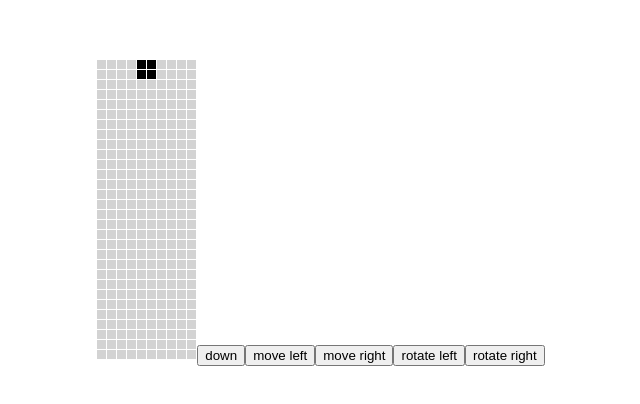
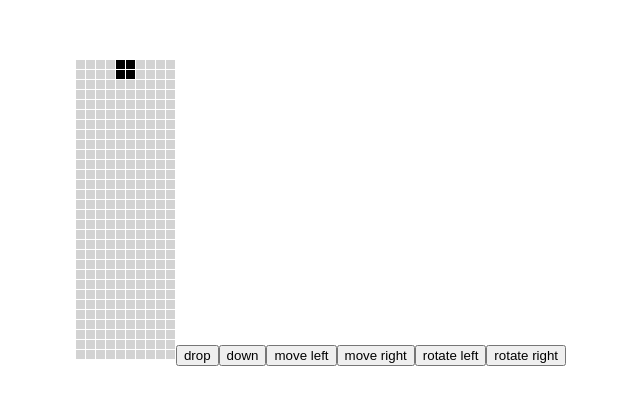
Before and after one commit to shprintuzt/Falling-Blocks, a Vue app: page / in a window 1280 px wide. Shown: the top 404 px of the page, without its empty margins (319-959 px from the left). Built offline with nearby package versions, Linux system fonts and the light colour scheme.

Commit message:
Fix drop.

```diff
--- a/src/classes/Board.ts
+++ b/src/classes/Board.ts
@@ -108,8 +108,8 @@ export class Board {
     }
 
     drop = (random = true): void => {
+        this.eraseCurrentPiece();
         while (this.canDo(PieceOp.Move, Direction.Down)) {
-            this.eraseCurrentPiece();
             this.currentPiece.do(PieceOp.Move, Direction.Down);
         }
         this.updateBoard()
--- a/src/components/BoardViewer.vue
+++ b/src/components/BoardViewer.vue
@@ -1,5 +1,6 @@
 <template>
     <canvas ref="canvas" width="100" height="300"/>
+    <button @click="drop">drop</button>
     <button @click="moveDown">down</button>
     <button @click="moveLeft">move left</button>
     <button @click="moveRight">move right</button>
@@ -51,6 +52,10 @@ export default {
             }
         }
 
+        const drop = () => {
+            board.drop()
+        }
+
         const moveDown = () => {
             board.do(PieceOp.Move, Direction.Down)
         }
@@ -73,6 +78,7 @@ export default {
 
         return {
             canvas,
+            drop,
             moveDown,
             moveLeft,
             moveRight,
```
